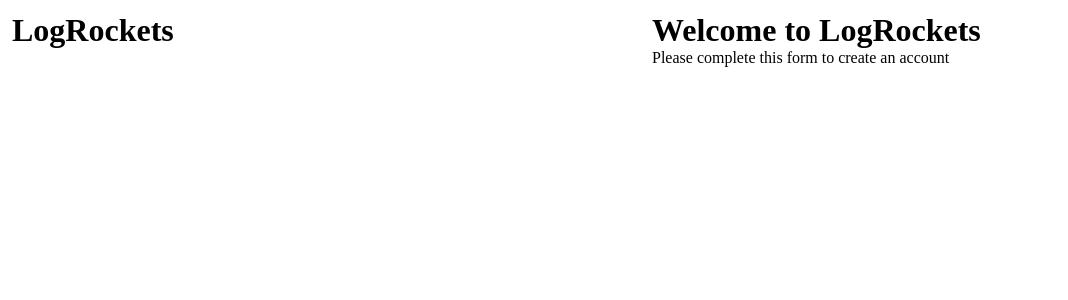
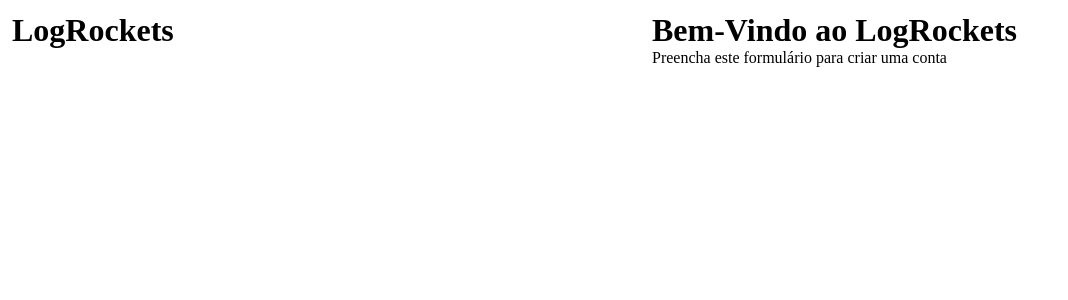
Before and after one commit to Edivansanto5/telaLoginComvuetify, a Vue app in the folder formulario-vuetify/: page / in a window 1280 px wide. Shown: the top 300 px of the page, without its empty margins (0-1068 px from the left). Built offline with nearby package versions, Linux system fonts and the light colour scheme.

Commit message:
finalizando a estrutura do formulario

```diff
--- a/formulario-vuetify/src/components/RegistrationForm.vue
+++ b/formulario-vuetify/src/components/RegistrationForm.vue
@@ -13,8 +13,8 @@
       </v-col>
 
       <v-col cols="6" sm="12" md="6" xs="12" class="text-center" style="height: 100vh">
-        <h1>Welcome to LogRockets</h1>
-        <p>Please complete this form to create an account</p>
+        <h1>Bem-Vindo ao LogRockets</h1>
+        <p>Preencha este formulário para criar uma conta</p>
       </v-col>
 
     </v-row>
```
